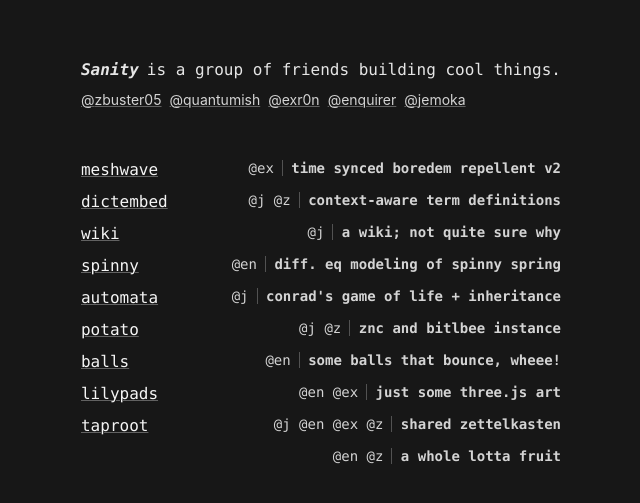
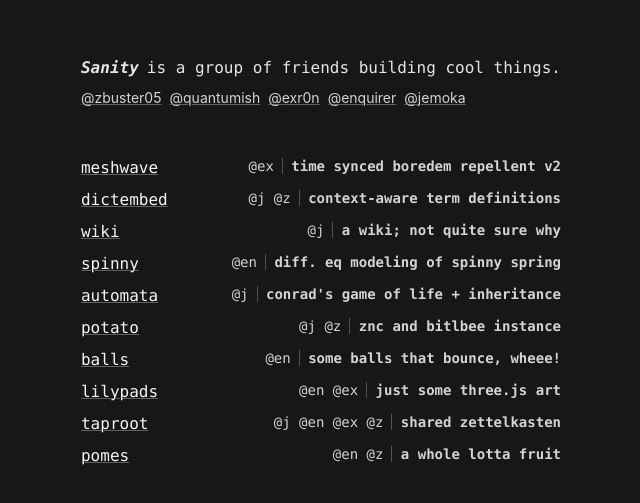
Before and after one commit to Jemoka/sanity, a React (Create React App) app: page / in a window 1280 px wide. Shown: the part 153-656 px from the top of the page, without its empty margins (319-959 px from the left). Built offline with nearby package versions, Linux system fonts and the light colour scheme.

Commit message:
minor spelling mistake

```diff
--- a/src/App.js
+++ b/src/App.js
@@ -18,7 +18,7 @@ function App() {
         { link: "https://balls.sanity.gq/", title: "balls", authors: [ "@en" ], desc: "some balls that bounce, wheee!" },
         { link: "https://lilypads.sanity.gq/", title: "lilypads", authors: [ "@en @ex" ], desc: "just some three.js art" },
         { link: "https://taproot3.sanity.gq/", title: "taproot", authors: [ "@j @en @ex @z" ], desc: "shared zettelkasten" },
-        { link: "https://poems.jklsnt.com/", titlle: "pomes", authors: ["@en @z"], desc: "a whole lotta fruit"}
+        { link: "https://poems.jklsnt.com/", title: "pomes", authors: ["@en @z"], desc: "a whole lotta fruit"}
     ];
 
     return (
```
